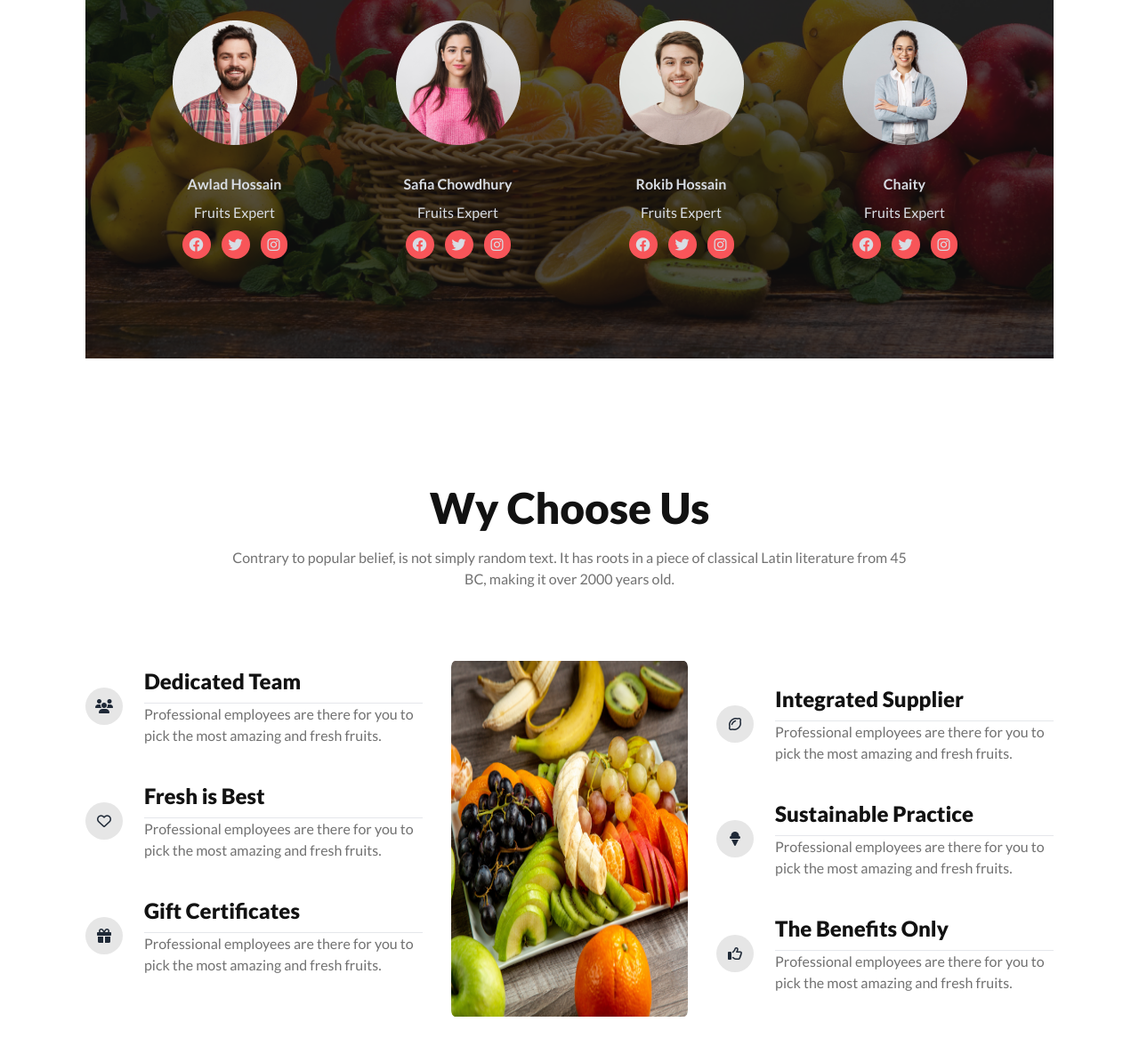
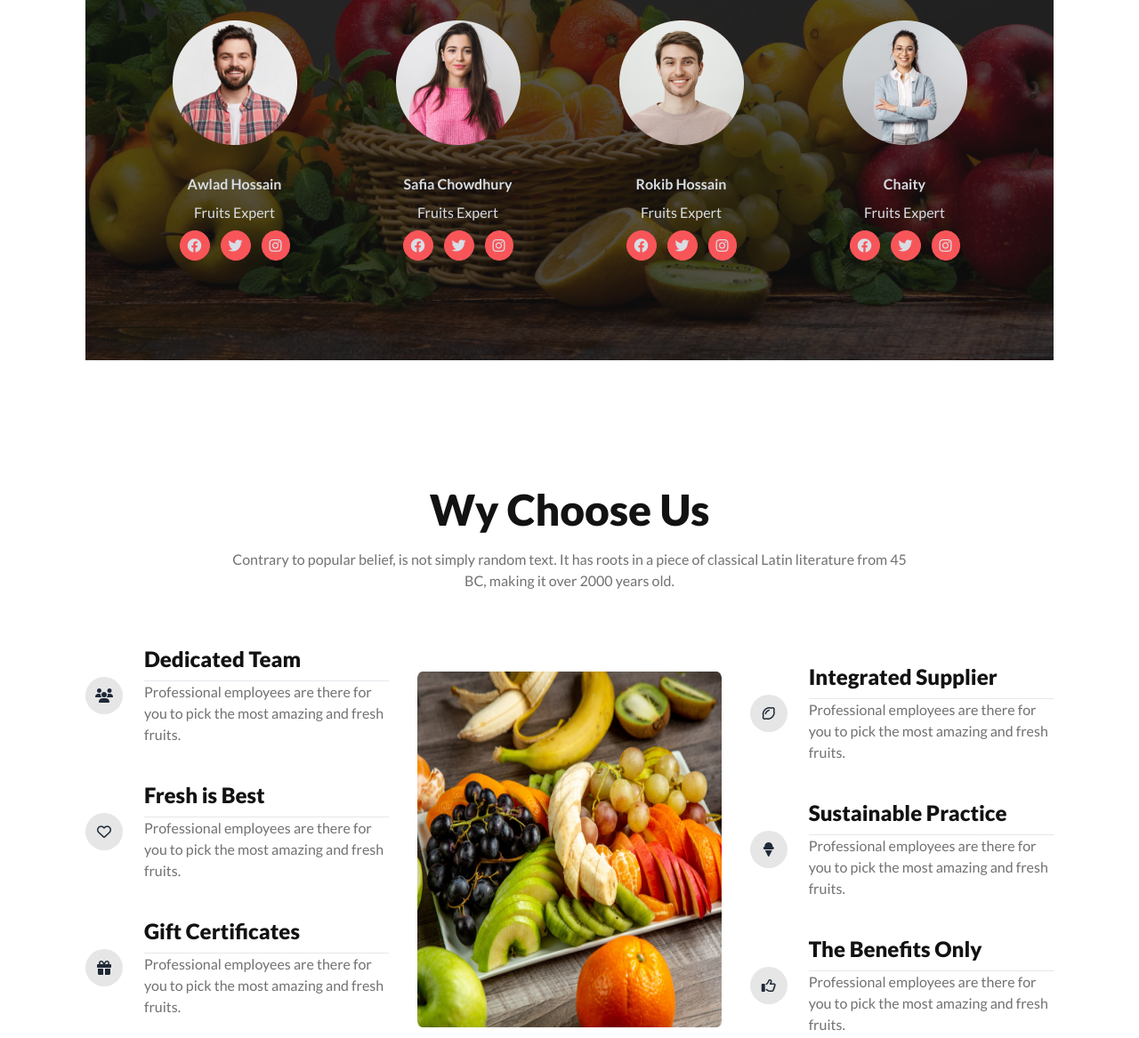
Before and after one commit to zobairhub/assignment-3, a plain HTML site: page index.html in a window 1280 px wide. Shown: the part 1961-3128 px from the top of the page at 89% size. Drawn offline with nearby package versions, Linux system fonts and the light colour scheme.

Commit message:
some style added

```diff
--- a/index.html
+++ b/index.html
@@ -520,8 +520,7 @@
       <dialog id="apple_model" class="modal">
         <form method="dialog" class="modal-box">
           <div class="card border-0">
-            <figure class="px-5 lg:px-10 pt-5
-             lg:pt-10">
+            <figure class="px-5 lg:px-10 pt-5 lg:pt-10">
               <img src="assets/images/fruit6.png" alt="Shoes" class="rounded-lg" />
             </figure>
             <div class="card-body items-center text-center">
@@ -583,9 +582,9 @@
                   <h2 class="card-title font-semibold lg:font-bold text-sm lg:text-base">Awlad Hossain</h2>
                   <p class="text-sm lg:text-base font-normal lg:font-medium">Fruits Expert</p>
                   <div class="space-x-3 flex">
-                    <i class="fa-brands fa-facebook bg-navbarbg p-1 lg:p-2 rounded-full"></i>
-                    <i class="fa-brands fa-twitter bg-navbarbg p-1 lg:p-2 rounded-full"></i>
-                    <i class="fa-brands fa-instagram bg-navbarbg p-1 lg:p-2 rounded-full"></i>
+                    <i class="fa-brands fa-facebook bg-navbarbg p-1 lg:p-2 rounded-full hover:text-gray-500 hover:bg-black cursor-pointer border border-navbarbg"></i>
+                    <i class="fa-brands fa-twitter bg-navbarbg p-1 lg:p-2 rounded-full hover:text-gray-500 hover:bg-black cursor-pointer border border-navbarbg"></i>
+                    <i class="fa-brands fa-instagram bg-navbarbg p-1 lg:p-2 rounded-full hover:text-gray-500 hover:bg-black cursor-pointer border border-navbarbg"></i>
                   </div>
                 </div>
                 <!-- end of card body -->
@@ -599,9 +598,9 @@
                   <h2 class="card-title font-semibold lg:font-bold text-sm lg:text-base">Safia Chowdhury</h2>
                   <p class="text-sm lg:text-base font-normal lg:font-medium">Fruits Expert</p>
                   <div class="space-x-3 flex">
-                    <i class="fa-brands fa-facebook bg-navbarbg p-1 lg:p-2 rounded-full"></i>
-                    <i class="fa-brands fa-twitter bg-navbarbg p-1 lg:p-2 rounded-full"></i>
-                    <i class="fa-brands fa-instagram bg-navbarbg p-1 lg:p-2 rounded-full"></i>
+                    <i class="fa-brands fa-facebook bg-navbarbg p-1 lg:p-2 rounded-full hover:text-gray-500 hover:bg-black cursor-pointer border border-navbarbg"></i>
+                    <i class="fa-brands fa-twitter bg-navbarbg p-1 lg:p-2 rounded-full hover:text-gray-500 hover:bg-black cursor-pointer border border-navbarbg"></i>
+                    <i class="fa-brands fa-instagram bg-navbarbg p-1 lg:p-2 rounded-full hover:text-gray-500 hover:bg-black cursor-pointer border border-navbarbg"></i>
                   </div>
                 </div>
                 <!-- end of card body -->
@@ -615,9 +614,9 @@
                   <h2 class="card-title font-semibold lg:font-bold text-sm lg:text-base">Rokib Hossain</h2>
                   <p class="text-sm lg:text-base font-normal lg:font-medium">Fruits Expert</p>
                   <div class="space-x-3 flex">
-                    <i class="fa-brands fa-facebook bg-navbarbg p-1 lg:p-2 rounded-full"></i>
-                    <i class="fa-brands fa-twitter bg-navbarbg p-1 lg:p-2 rounded-full"></i>
-                    <i class="fa-brands fa-instagram bg-navbarbg p-1 lg:p-2 rounded-full"></i>
+                    <i class="fa-brands fa-facebook bg-navbarbg p-1 lg:p-2 rounded-full hover:text-gray-500 hover:bg-black cursor-pointer border border-navbarbg"></i>
+                    <i class="fa-brands fa-twitter bg-navbarbg p-1 lg:p-2 rounded-full hover:text-gray-500 hover:bg-black cursor-pointer border border-navbarbg"></i>
+                    <i class="fa-brands fa-instagram bg-navbarbg p-1 lg:p-2 rounded-full hover:text-gray-500 hover:bg-black cursor-pointer border border-navbarbg"></i>
                   </div>
                 </div>
                 <!-- end of card body -->
@@ -631,9 +630,9 @@
                   <h2 class="card-title font-semibold lg:font-bold text-sm lg:text-base">Chaity</h2>
                   <p class="text-sm lg:text-base font-normal lg:font-medium">Fruits Expert</p>
                   <div class="space-x-3 flex">
-                    <i class="fa-brands fa-facebook bg-navbarbg p-1 lg:p-2 rounded-full"></i>
-                    <i class="fa-brands fa-twitter bg-navbarbg p-1 lg:p-2 rounded-full"></i>
-                    <i class="fa-brands fa-instagram bg-navbarbg p-1 lg:p-2 rounded-full"></i>
+                    <i class="fa-brands fa-facebook bg-navbarbg p-1 lg:p-2 rounded-full hover:text-gray-500 hover:bg-black cursor-pointer border border-navbarbg"></i>
+                    <i class="fa-brands fa-twitter bg-navbarbg p-1 lg:p-2 rounded-full hover:text-gray-500 hover:bg-black cursor-pointer border border-navbarbg"></i>
+                    <i class="fa-brands fa-instagram bg-navbarbg p-1 lg:p-2 rounded-full hover:text-gray-500 hover:bg-black cursor-pointer border border-navbarbg"></i>
                   </div>
                 </div>
                 <!-- end of card body -->
@@ -655,11 +654,11 @@
           making it over 2000 years old.</p>
         </div>
 
-          <div class="lg:hidden">
+          <div class="lg:hidden mb-5">
             <img src="assets/images/whychoose1.png" class="w-full h-[400px]" alt="">
           </div>
-
-        <div class="block lg:flex gap-5 space-y-10 lg:gap-8 justify-between items-center">
+<!-- block lg:flex -->
+        <div class="grid grid-cols-1 md:grid-cols-2 lg:grid-cols-3  gap-5 md:gap-6 lg:gap-8 lg:space-y-10  items-center justify-between ">
 
           <div class="space-y-10">
 
```
